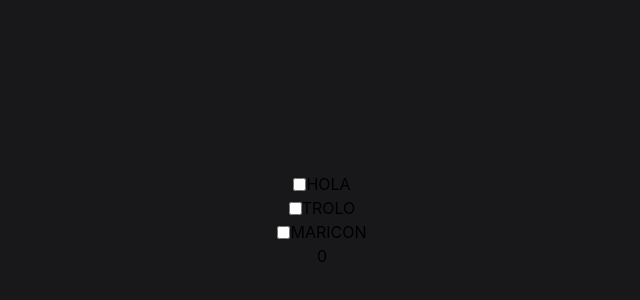
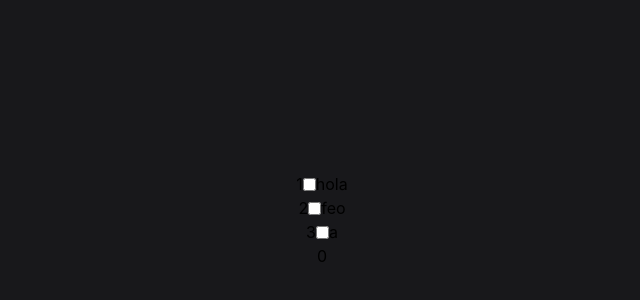
Before and after one commit to compabray/test-yourself, a React (Create React App) app: page /gymbro in a window 1280 px wide. Shown: the part 180-480 px from the top of the page, without its empty margins (318-958 px from the left). Built offline with nearby package versions, Linux system fonts and the light colour scheme.

Commit message:
feat: Page builder

```diff
--- a/src/components/List.jsx
+++ b/src/components/List.jsx
@@ -1,4 +1,4 @@
-import {testList} from '../pages/testList';
+import {testList} from './testList';
 import { NavLink, } from 'react-router-dom';
 
 function List(){
--- a/src/pages/Gym.jsx
+++ b/src/pages/Gym.jsx
@@ -1,56 +1,12 @@
 import { useState } from "react";
+import PageBuilder from "../utils/pageBuilder";
 
 
 function Gym() {
-
-    const questions = ["HOLA", "TROLO", "MARICON"];
-
-    const [checkedState, setCheckedState] = useState(
-        new Array(questions.length).fill(false)
-    )
-
-    const [total, setTotal] = useState(0);
-
-    const handleOnChange = (position) => {
-        const updatedCheckedState = checkedState.map((item, index) => {
-            if (index === position) {
-                return !item;
-            }
-            return item;
-        })
-        setCheckedState(updatedCheckedState);
-         const totalChecked = updatedCheckedState.reduce(
-        (sum, currentState) => {
-            if(currentState === true){
-                return sum + 1;
-            }
-            return sum;
-        },
-        0
-    );
-    setTotal(totalChecked);
-    };
-
-
-
-
-
-
-    return (
-        <div className="flex flex-col items-center justify-center w-full h-screen">
-            {questions.map((question, index) => {
-                return (
-                    <div key={index} className="flex items-center">
-                        <input
-                            type="checkbox"
-                            checked={checkedState[index]}
-                            onChange={() => handleOnChange(index)}
-                        />
-                        <label>{question}</label>
-                    </div>
-                );}
-            )}
-            <div>{total}</div>
+    const questions = ["hola", "feo", "a"]
+    return(
+        <div>
+            <PageBuilder questions={questions}/>
         </div>
     )
 }
--- a/src/pages/Purity.jsx
+++ b/src/pages/Purity.jsx
@@ -1,7 +1,13 @@
+import PageBuilder from "../utils/pageBuilder";
+
 function Purity (){
+
+    const questions = ["hola", "feo", "a"]
+
     return (
+
         <div>
-        <h1>Purity</h1>
+          <PageBuilder questions={questions}/>
         </div>
     )
 }
--- a/src/pages/Rice.jsx
+++ b/src/pages/Rice.jsx
@@ -1,7 +1,12 @@
+import PageBuilder from "../utils/pageBuilder";
+
 function Rice(){
+    const questions = ["hola", "feo", "a"]
+
     return (
+
         <div>
-            <h1>Rice</h1>
+          <PageBuilder questions={questions}/>
         </div>
     )
 }
--- /dev/null
+++ b/src/utils/pageBuilder.jsx
@@ -0,0 +1,56 @@
+import {useState} from "react";
+
+function PageBuilder({questions, }){
+
+    const [checkedState, setCheckedState] = useState(
+        new Array(questions.length).fill(false)
+    )
+
+    const [total, setTotal] = useState(0);
+
+    const handleOnChange = (position) => {
+        const updatedCheckedState = checkedState.map((item, index) => {
+            if (index === position) {
+                return !item;
+            }
+            return item;
+        })
+        setCheckedState(updatedCheckedState);
+         const totalChecked = updatedCheckedState.reduce(
+        (sum, currentState) => {
+            if(currentState === true){
+                return sum + 1;
+            }
+            return sum;
+        },
+        0
+    );
+    setTotal(totalChecked);
+    };
+
+
+
+
+
+
+    return (
+        <div className="flex flex-col items-center justify-center w-full h-screen">
+            {questions.map((question, index) => {
+                return (
+                    <div key={index} className="flex items-center">
+                        <div>{index + 1}</div>
+                        <input
+                            type="checkbox"
+                            checked={checkedState[index]}
+                            onChange={() => handleOnChange(index)}
+                        />
+                        <label>{question}</label>
+                    </div>
+                );}
+            )}
+            <div>{total}</div>
+        </div>
+    )
+}
+
+export default PageBuilder;
```
Also changed, not shown: src/components/testList.js (renamed from src/pages/testList.js).
